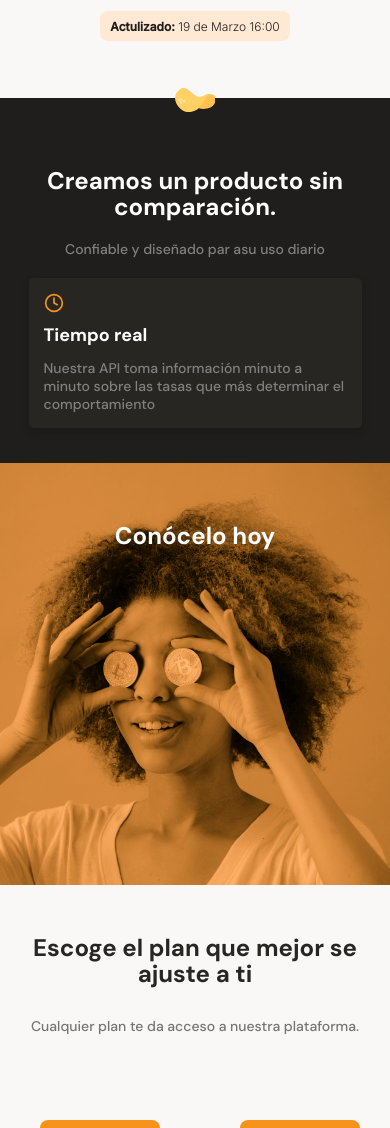
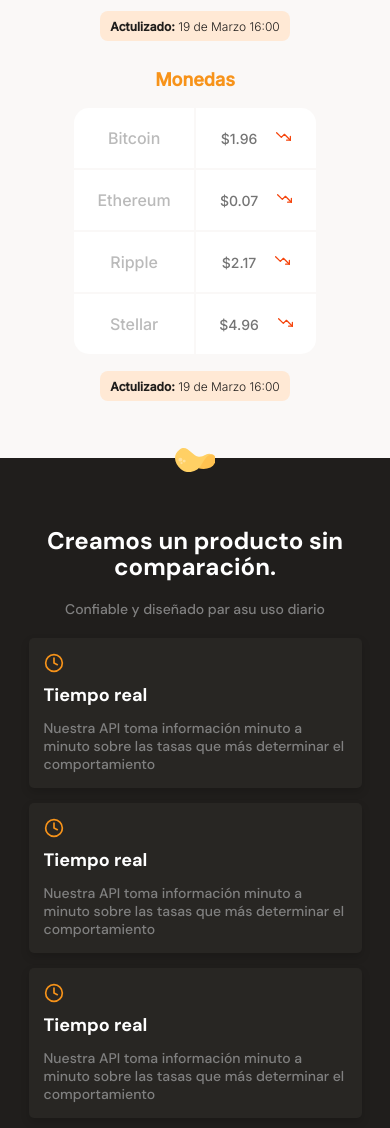
Before and after one commit to mgsanchezdev/bitcoin, a plain HTML site: page index.html in a window 390 px wide. Shown: the part 1100-2228 px from the top of the page. Drawn offline with Linux system fonts and the light colour scheme.

Commit message:
Aplicamos los media queries a partir de tables

```diff
--- /dev/null
+++ b/css/tablet.css
@@ -0,0 +1,16 @@
+.main-tables-container {
+  display: flex;
+  width: 930px;
+  margin: 0 auto;
+}
+
+.product-cards--container {
+  display: flex;
+  flex-wrap: wrap;
+  width: 930px;
+  margin: 0 auto;
+}
+
+.plans-container--slider {
+  justify-content: center;
+}
--- a/index.html
+++ b/index.html
@@ -7,6 +7,7 @@
     <meta name="viewport" content="width=device-width, initial-scale=1.0">
     <title>Criptomonedas</title>
     <link rel="stylesheet" href="styles.css">
+    <link rel="stylesheet" href="./css/tablet.css" media="(min-width:930px)">
     <link rel="preconnect" href="https://fonts.gstatic.com">
     <link
         href="https://fonts.googleapis.com/css2?family=DM+Sans:wght@400;500;700&family=Inter:wght@300;500&display=swap"
@@ -59,6 +60,32 @@
                         <p> <b>Actulizado:</b> 19 de Marzo 16:00</p>
                     </div>
                 </div>
+                <div class="main-currency-table">
+                    <p class="currency-table--title">Monedas</p>
+                    <div class="currency-table--container">
+                        <table>
+                            <tr>
+                                <td class="table__top-left">Bitcoin</td>
+                                <td class="table__top-right table__right">$1.96 <span class="down"></span></td>
+                            </tr>
+                            <tr>
+                                <td>Ethereum</td>
+                                <td class="table__right">$0.07 <span class="down"></span></td>
+                            </tr>
+                            <tr>
+                                <td>Ripple</td>
+                                <td class="table__right"> $2.17 <span class="down"></span></td>
+                            </tr>
+                            <tr>
+                                <td class="table__bottom-left">Stellar</td>
+                                <td class="table__bottom-right table__right">$4.96 <span class="down"></span></td>
+                            </tr>
+                        </table>
+                    </div>
+                    <div class="currency-table--day">
+                        <p> <b>Actulizado:</b> 19 de Marzo 16:00</p>
+                    </div>
+                </div>
             </section>
         </section>
         <section class="main-product-details">
@@ -68,6 +95,24 @@
                 <p>Confiable y diseñado par asu uso diario</p>
             </div>
             <section class="product-cards--container">
+                <article class="prodcuts-details--card">
+                    <span class="clock"></span>
+                    <p class="product--card-title">Tiempo real</p>
+                    <p class="product--card-body">Nuestra API toma información minuto a minuto sobre las tasas que más
+                        determinar el comportamiento</p>
+                </article>
+                <article class="prodcuts-details--card">
+                    <span class="clock"></span>
+                    <p class="product--card-title">Tiempo real</p>
+                    <p class="product--card-body">Nuestra API toma información minuto a minuto sobre las tasas que más
+                        determinar el comportamiento</p>
+                </article>
+                <article class="prodcuts-details--card">
+                    <span class="clock"></span>
+                    <p class="product--card-title">Tiempo real</p>
+                    <p class="product--card-body">Nuestra API toma información minuto a minuto sobre las tasas que más
+                        determinar el comportamiento</p>
+                </article>
                 <article class="prodcuts-details--card">
                     <span class="clock"></span>
                     <p class="product--card-title">Tiempo real</p>
```
